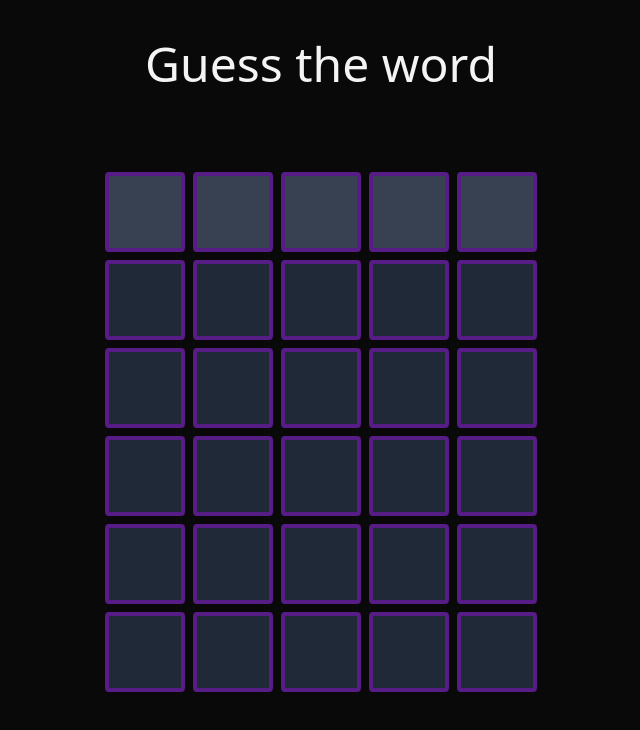
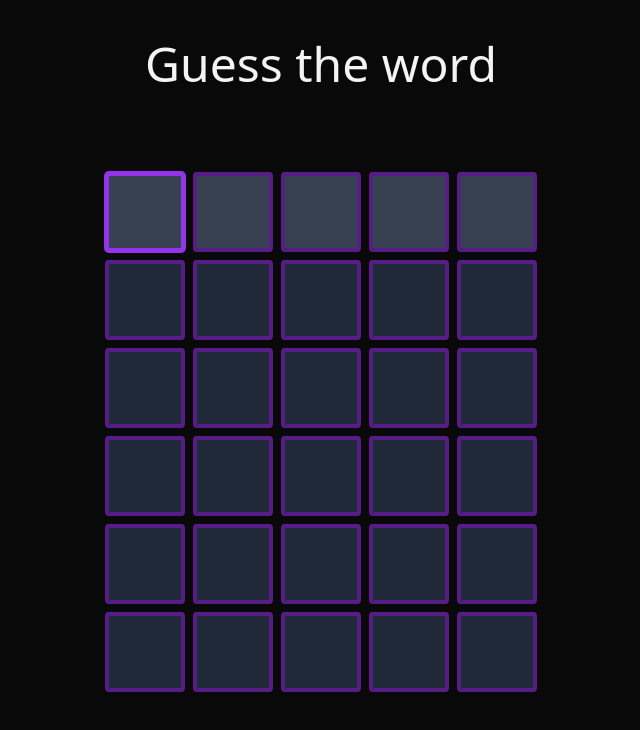
Before and after one commit to ArthurEnrique15/termoo-copy, a React (Vite) app: page / in a window 1280 px wide. Shown: the top 730 px of the page, without its empty margins (319-959 px from the left). Built offline with nearby package versions, Linux system fonts and the light colour scheme.

Commit message:
feat: auto focus first letter of first word on load

```diff
--- a/src/components/Words/Word/Letter.tsx
+++ b/src/components/Words/Word/Letter.tsx
@@ -79,6 +79,7 @@ export function Letter(props: LetterProps) {
         onKeyDown={handleKeyDown}
         maxLength={1}
         className={className}
+        autoFocus={wordPosition === 0 && index === 0}
       />
     </div>
   )
```
